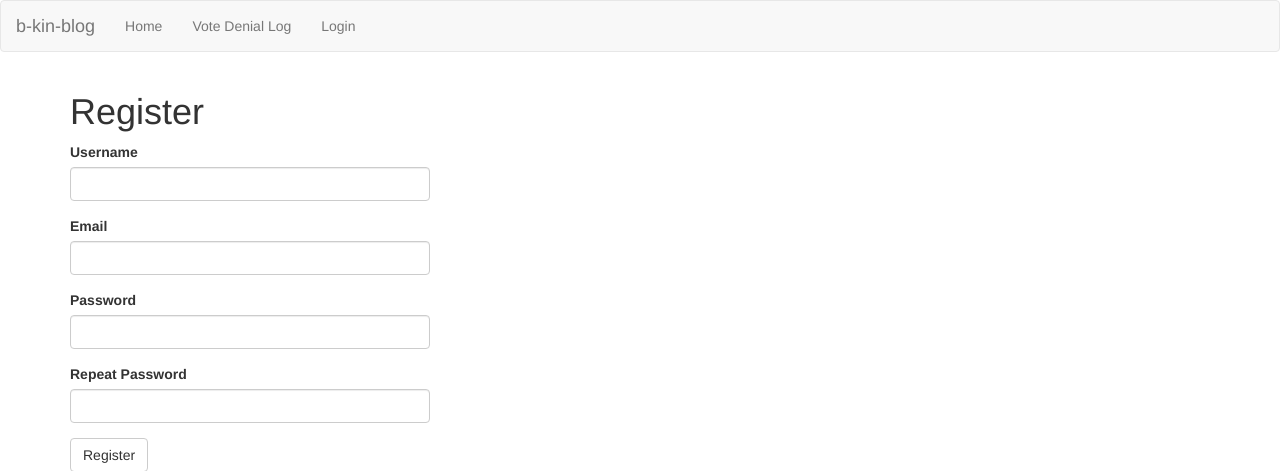
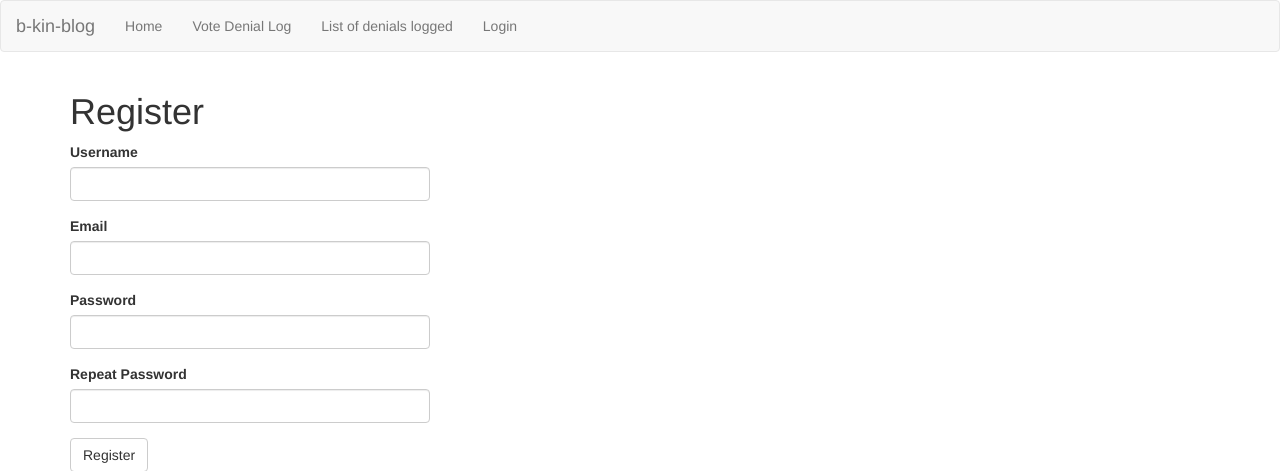
Before and after one commit to beaukinstler/microblog, a Flask app: page /register in a window 1280 px wide. Shown: the top 471 px of the page. Run offline with Flask 2, Linux system fonts and the light colour scheme; parts of the project's set-up code (start-up, migrations or seed data) failed here and were passed over; some libraries are stand-ins or nearby versions.

Commit message:
refactor: ui changes to improved flow

```diff
--- a/app/routes.py
+++ b/app/routes.py
@@ -251,7 +251,7 @@ def denied():
         db.session.add(denial)
         db.session.commit()
         flash("Thanks for logging your denail...")
-        return redirect(url_for('denied'))
+        return redirect(url_for('logged_denials'))
     post_state = utl.get_state_token()
     post_session['post_state'] = post_state
     page = request.args.get("page", 1, type=int)
@@ -290,3 +290,21 @@ def get_polling_place():
     electionId = request.form['electionId']
     response_data = jsonify(civic.get_polling_addresses(address, electionId))
     return response_data
+
+
+@app.route('/logged_denials', methods=['GET'])
+def logged_denials():
+    page = request.args.get("page", 1, type=int)
+    denials = Denial.query.order_by(Denial.timestamp.desc()).\
+        paginate(page, app.config['POSTS_PER_PAGE'], False)
+    #  Pagination links
+    next_url = url_for('logged_denials', page=denials.next_num) \
+        if denials.has_next else None
+    prev_url = url_for('logged_denials', page=denials.prev_num) \
+        if denials.has_prev else None
+    return render_template(
+            'logged_denials.html',
+            title="List of logged denials",
+            denials=denials.items,
+            next_url=next_url, prev_url=prev_url,
+        )
--- a/app/templates/base.html
+++ b/app/templates/base.html
@@ -20,6 +20,7 @@
             <ul class="nav navbar-nav">
                 <li><a href="{{ url_for('index')}}">Home</a></li>
                 <li><a href="{{ url_for('denied')}}">Vote Denial Log</a></li>
+                <li><a href="{{ url_for('logged_denials')}}">List of denials logged</a></li>
                 {% if current_user.is_anonymous %}
                 <li><a href="{{ url_for('login')}}">Login</a></li>
                 {% else %}
```
Also changed, not shown: app/templates/denied.html (+12 -22 lines), app/templates/logged_denials.html (added, +15 -0 lines).
